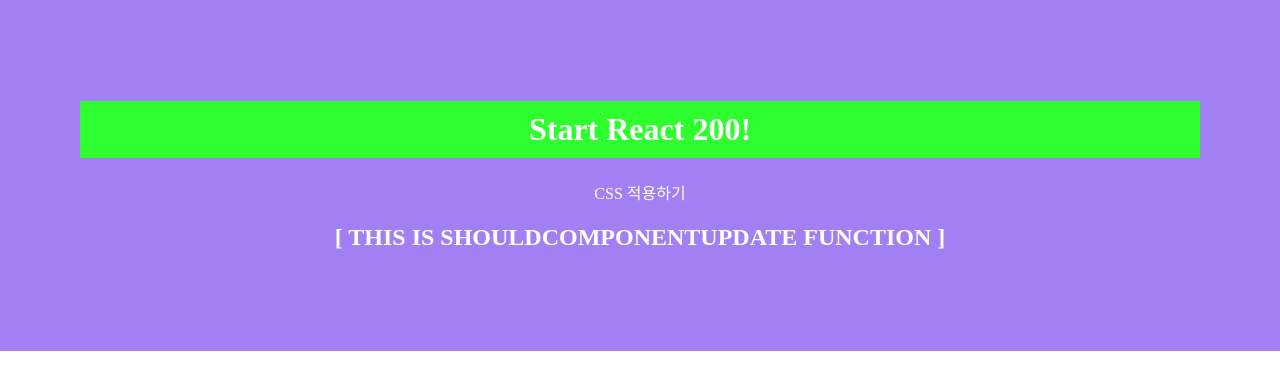
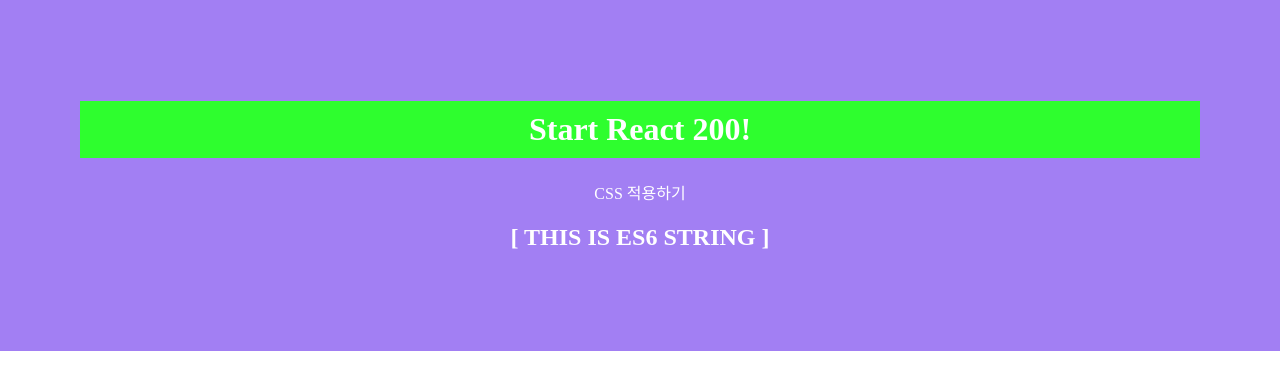
Before and after one commit to abcww2/studyReact200, a React (Create React App) app: page / in a window 1280 px wide. Shown: the top 390 px of the page. Built offline with nearby package versions, Linux system fonts and the light colour scheme.

Commit message:
part1-009

```diff
--- a/src/App.js
+++ b/src/App.js
@@ -1,6 +1,6 @@
 import React from 'react'
 import "./App.css"
-import LifecycleEx from './R008_LifecycleEx';
+import Es6 from './R009_Es6';
 
 
 
@@ -9,9 +9,7 @@
     <div>
       <h1>Start React 200!</h1>
       <p>CSS 적용하기</p>
-      <LifecycleEx
-        prop_value = 'FromApp.js'
-      />
+      <Es6/>
     </div>
   );
 }
--- /dev/null
+++ b/src/R009_Es6.js
@@ -0,0 +1,33 @@
+import React, { Component } from 'react';
+
+class R009_Es6 extends Component {
+
+    constructor(props) {
+        super(props);
+        this.state = {};
+    }
+
+    componentDidMount() {
+        let jsString1 = "자바스크립트";
+        let jsString2 = "입니다\n다음 줄입니다."
+        console.log(jsString1 + "문자열" + jsString2 + "~");
+
+        let Es6String1 = "Es6";
+        let Es6String2 = "입니다"
+        console.log(`${Es6String1} 문자열 ${Es6String2}!!
+____다음줄 입니다`);
+
+        let LongString = "ES6에 추가된 String 함수들입니다.";
+        console.log("startWith : " + LongString.startsWith("ES6에 추가"));
+        console.log("endsWith : " + LongString.endsWith("함수들입니다."));
+        console.log("includes : " + LongString.includes("추가된 String"));
+    }
+
+    render() {
+        return (
+            <h2>[ THIS IS ES6 STRING ]</h2>
+        )
+    }
+}
+
+export default R009_Es6;
```
